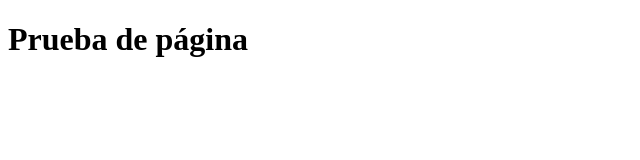
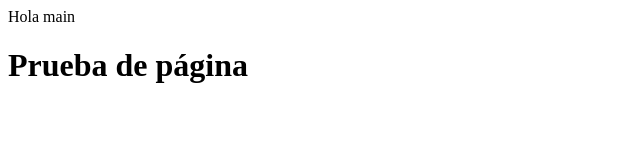
Before and after one commit to Creckwfs/clase18, a website: page public/index.html in a window 1280 px wide. Shown: the whole page, without its empty margins (0-640 px from the left). Drawn offline with Linux system fonts and the light colour scheme.

Commit message:
setup main

```diff
--- a/public/index.html
+++ b/public/index.html
@@ -7,6 +7,7 @@
     <title>Página de Alex</title>
 </head>
 <body>
+    <main>Hola main</main>
     <h1>Prueba de página</h1>
 </body>
 </html>
```
